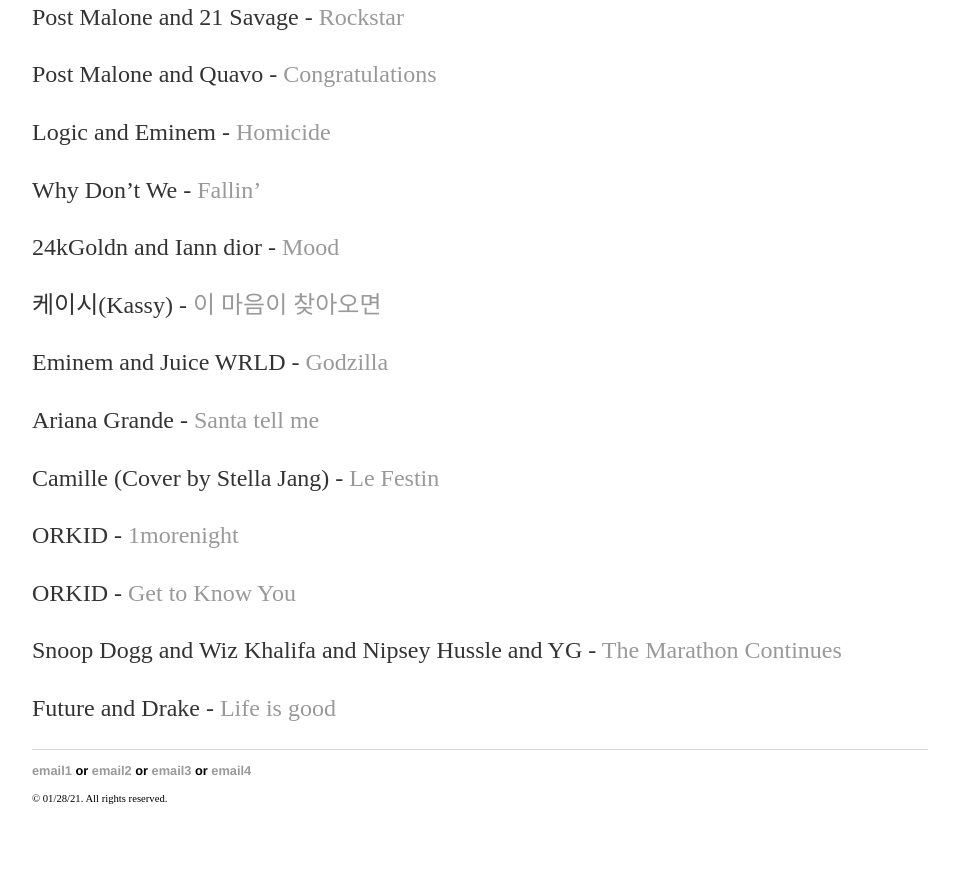
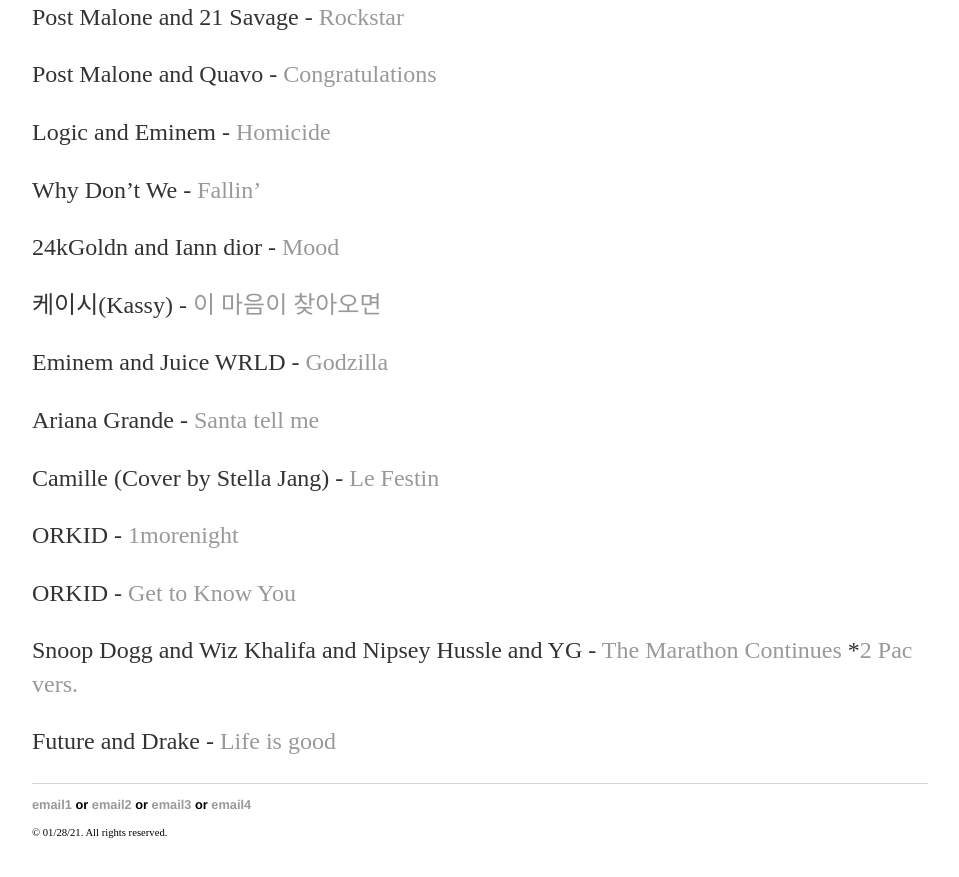
Before and after one commit to yjkweon24/yjkweon24.github.io, a Jekyll site: the page built from _posts/2018-10-23-songs-that-i-love.md, in a window 1280 px wide and 900 px high, scrolled down 9219 px. Shown: the top 877 px of the window, without its empty margins (160-1119 px from the left). Built offline with Jekyll 4.4.1, drawn with Linux system fonts in a browser that asks for light colours.

Commit message:
Update 2018-10-23-songs-that-i-love.md

```diff
--- a/_posts/2018-10-23-songs-that-i-love.md
+++ b/_posts/2018-10-23-songs-that-i-love.md
@@ -338,5 +338,6 @@
 ORKID - [Get to Know You](https://www.youtube.com/watch?v=NBHYmwyQthQ&ab_channel=PopularMusic)
 
 Snoop Dogg and Wiz Khalifa and Nipsey Hussle and YG - [The Marathon Continues](https://www.youtube.com/watch?v=ZVfyJaGV0E4&ab_channel=LongBeachFinest)
+*[2 Pac vers.](https://www.youtube.com/watch?v=7bM8IV65h5s&ab_channel=ThugLifeMusic)
 
 Future and Drake - [Life is good](https://www.youtube.com/watch?v=l0U7SxXHkPY&ab_channel=FutureVEVO)
```
